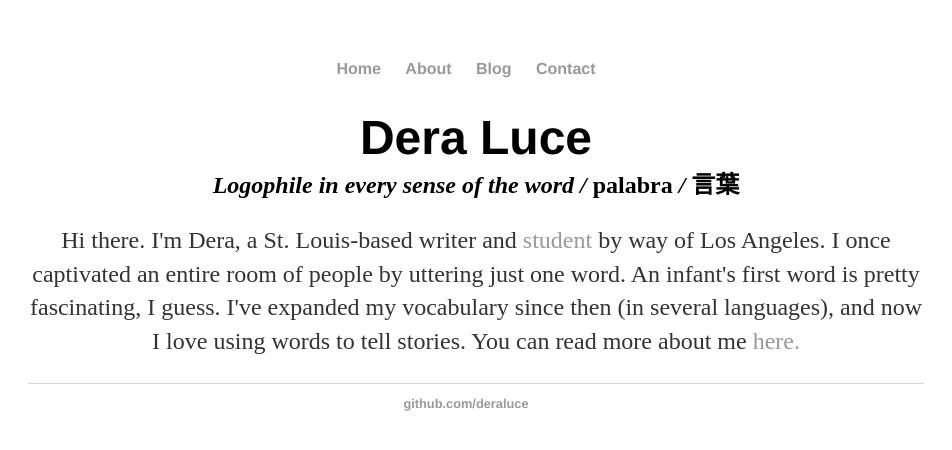
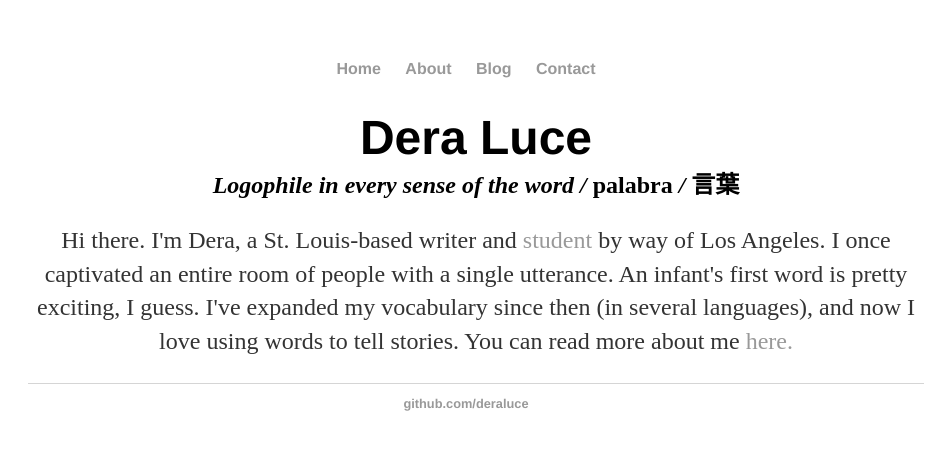
Before and after one commit to DeraLuce/DeraLuce.github.io, a Jekyll site: the page built from index.html, in a window 1280 px wide. Shown: the top 450 px of the page, without its empty margins (164-1116 px from the left). Built offline with Jekyll 4.4.1, drawn with Linux system fonts in a browser that asks for light colours.

Commit message:
Update index.html

```diff
--- a/index.html
+++ b/index.html
@@ -6,7 +6,7 @@ title: Dera Luce
 	<h1>Dera Luce</h1>
 	<h2> <em>Logophile in every sense of the word / <span class = "unital">palabra</span> /</em> 言葉</h2>
 	<p>Hi there. I'm Dera, a St. Louis-based writer and <a href ="http://360.wustl.edu/author/dera-ikeme/"> student </a>
-	by way of Los Angeles. I once captivated an entire room of people by uttering just one word.
-	An infant's first word is pretty fascinating, I guess. I've expanded my vocabulary since then (in several languages), and
+	by way of Los Angeles. I once captivated an entire room of people with a single utterance.
+	An infant's first word is pretty exciting, I guess. I've expanded my vocabulary since then (in several languages), and
 	now I love using words to tell stories. You can read more about me <a href="/about"> here.</a></p>
 </div><!-- /.blurb -->
```
